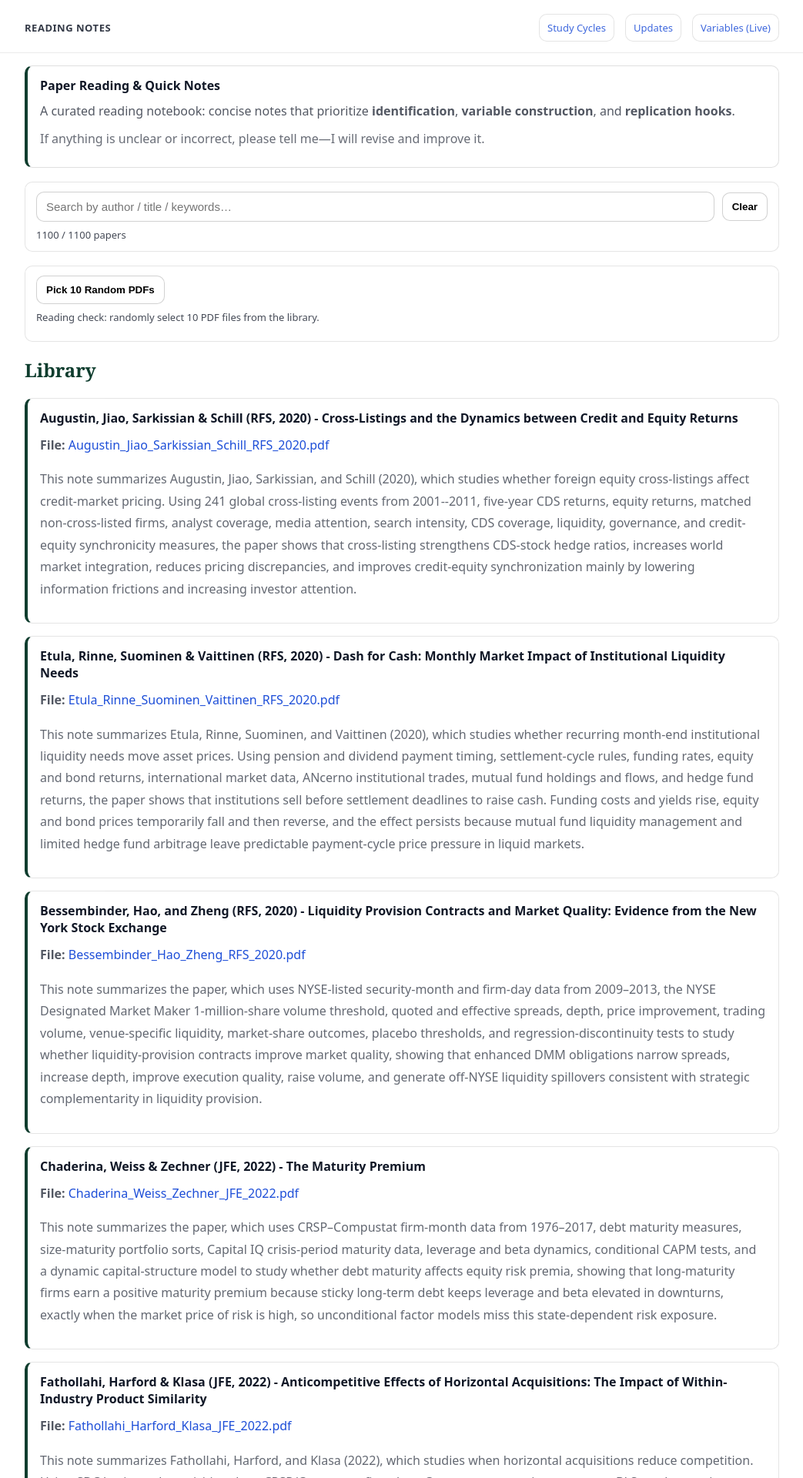
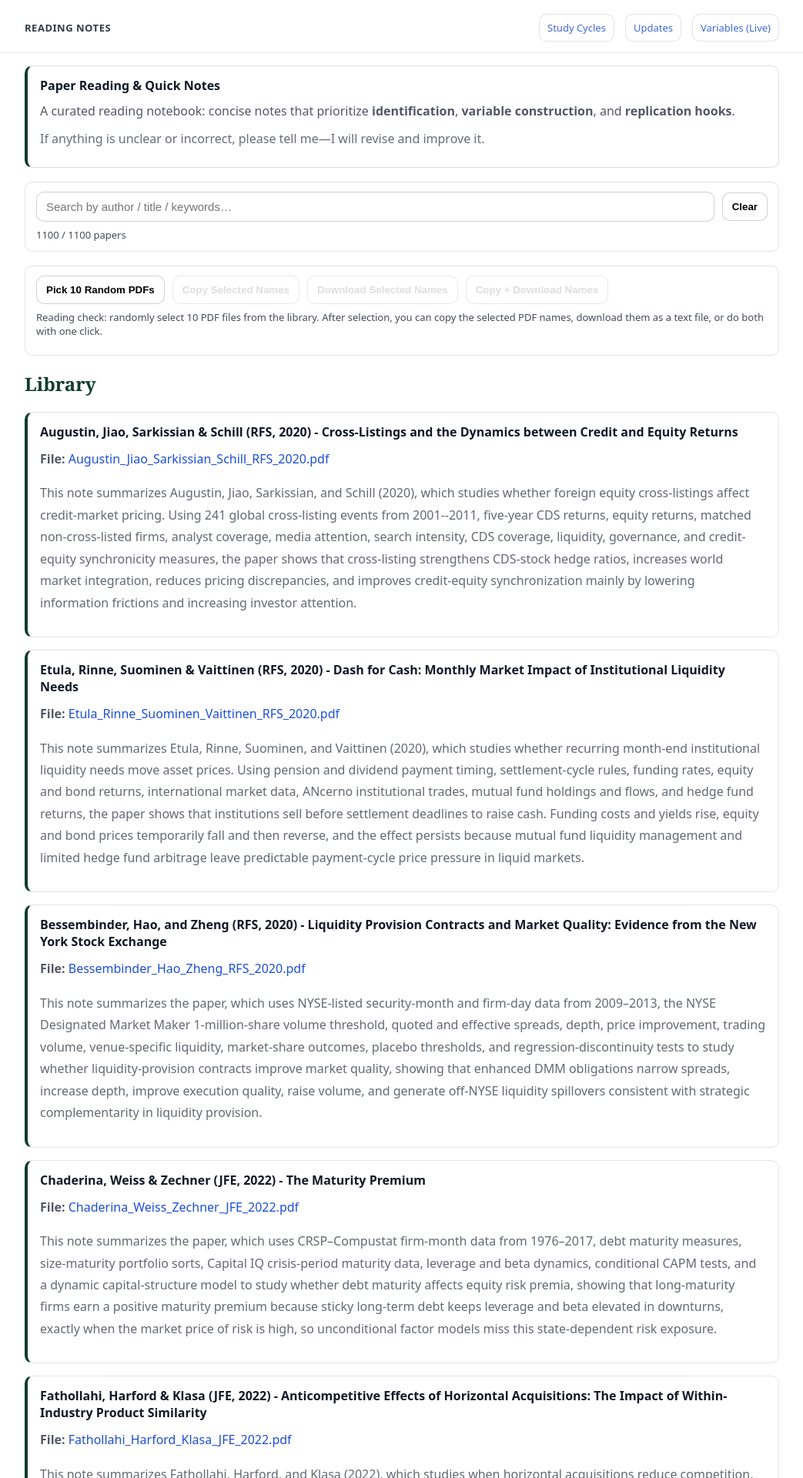
Before and after one commit to yaxinzn/study-archive, a Jekyll site: the page built from reading/index.md, in a window 1280 px wide. Shown: the top 1920 px of the page at 77% size, without its empty margins (118-1161 px from the left). Built offline with Jekyll 4.4.1, drawn with Linux system fonts in a browser that asks for light colours; some of the changed lines change nothing that is shown.

Commit message:
Refactor styles and improve PDF selection features
Refactor CSS styles and enhance button functionality for selecting and managing PDFs.

```diff
--- a/reading/index.md
+++ b/reading/index.md
@@ -16,9 +16,16 @@
   border-radius: 10px;
   background: #fff;
 }
-.reading-callout-title{ font-weight: 850; margin-bottom: 6px; }
-.reading-callout p{ margin: 8px 0; }
-.reading-small{ opacity: .88; }
+.reading-callout-title{
+  font-weight: 850;
+  margin-bottom: 6px;
+}
+.reading-callout p{
+  margin: 8px 0;
+}
+.reading-small{
+  opacity: .88;
+}
 
 /* Search */
 .reading-search{
@@ -49,7 +56,9 @@
   font-weight: 650;
   cursor:pointer;
 }
-#readingClear:hover{ transform: translateY(-1px); }
+#readingClear:hover{
+  transform: translateY(-1px);
+}
 .reading-count{
   margin-top: 8px;
   opacity: .78;
@@ -79,7 +88,7 @@
   flex-wrap:wrap;
   align-items:center;
 }
-#readingRandomBtn{
+.reading-random-row button{
   padding: 10px 12px;
   border: 1px solid rgba(0,0,0,.18);
   border-radius: 10px;
@@ -87,11 +96,23 @@
   font-weight: 650;
   cursor:pointer;
 }
-#readingRandomBtn:hover{ transform: translateY(-1px); }
+.reading-random-row button:hover{
+  transform: translateY(-1px);
+}
+.reading-random-row button:disabled{
+  opacity: .45;
+  cursor: not-allowed;
+  transform: none;
+}
 .reading-random-note{
   margin-top: 8px;
   opacity: .78;
   font-size: 13px;
+}
+.reading-random-status{
+  margin-top: 8px;
+  font-size: 13px;
+  opacity: .82;
 }
 #readingRandomList{
   margin: 10px 0 0 20px;
@@ -109,9 +130,16 @@
   border-radius: 10px;
   background: #fff;
 }
-.reading-title{ font-weight: 800; }
-.reading-file{ margin-top: 10px; }
-.reading-desc{ margin-top: 8px; opacity: .90; }
+.reading-title{
+  font-weight: 800;
+}
+.reading-file{
+  margin-top: 10px;
+}
+.reading-desc{
+  margin-top: 8px;
+  opacity: .90;
+}
 </style>
 
 <div class="reading-callout">
@@ -137,10 +165,17 @@
 <div class="reading-random">
   <div class="reading-random-row">
     <button id="readingRandomBtn" type="button">Pick 10 Random PDFs</button>
+    <button id="readingCopyBtn" type="button" disabled>Copy Selected Names</button>
+    <button id="readingDownloadNamesBtn" type="button" disabled>Download Selected Names</button>
+    <button id="readingCopyDownloadBtn" type="button" disabled>Copy + Download Names</button>
   </div>
+
   <div class="reading-random-note">
-    Reading check: randomly select 10 PDF files from the library.
+    Reading check: randomly select 10 PDF files from the library. After selection, you can copy the selected PDF names, download them as a text file, or do both with one click.
   </div>
+
+  <div class="reading-random-status" id="readingRandomStatus" aria-live="polite"></div>
+
   <ol id="readingRandomList"></ol>
 </div>
 
@@ -176,7 +211,14 @@
   const empty = document.getElementById('readingEmpty');
 
   const randomBtn = document.getElementById('readingRandomBtn');
+  const copyBtn = document.getElementById('readingCopyBtn');
+  const downloadNamesBtn = document.getElementById('readingDownloadNamesBtn');
+  const copyDownloadBtn = document.getElementById('readingCopyDownloadBtn');
   const randomList = document.getElementById('readingRandomList');
+  const randomStatus = document.getElementById('readingRandomStatus');
+
+  let selectedPDFs = [];
+  let selectedDate = '';
 
   if (!input) return;
 
@@ -195,42 +237,176 @@
       if (ok) shown += 1;
     }
 
-    if (count) count.textContent = `${shown} / ${entries.length} papers`;
-    if (empty) empty.style.display = (shown === 0) ? 'block' : 'none';
+    if (count) {
+      count.textContent = `${shown} / ${entries.length} papers`;
+    }
+
+    if (empty) {
+      empty.style.display = shown === 0 ? 'block' : 'none';
+    }
   }
 
-  function pickRandomPDFs(){
-    if (!randomList) return;
+  function getLocalDateStamp(){
+    const now = new Date();
+    const year = now.getFullYear();
+    const month = String(now.getMonth() + 1).padStart(2, '0');
+    const day = String(now.getDate()).padStart(2, '0');
 
-    const pdfs = Array.from(document.querySelectorAll('.reading-file a'))
+    return `${year}-${month}-${day}`;
+  }
+
+  function getPDFs(){
+    return Array.from(document.querySelectorAll('.reading-file a'))
       .map(a => ({
         name: a.textContent.trim(),
         href: a.getAttribute('href')
       }))
-      .filter(x => x.name);
+      .filter(pdf => pdf.name && pdf.href);
+  }
 
-    const shuffled = pdfs
-      .map(x => ({ x, r: Math.random() }))
-      .sort((a, b) => a.r - b.r)
-      .map(o => o.x)
-      .slice(0, 10);
+  function shuffle(items){
+    return items
+      .map(item => ({ item, randomValue: Math.random() }))
+      .sort((a, b) => a.randomValue - b.randomValue)
+      .map(obj => obj.item);
+  }
+
+  function setActionButtonsEnabled(enabled){
+    if (copyBtn) {
+      copyBtn.disabled = !enabled;
+    }
+
+    if (downloadNamesBtn) {
+      downloadNamesBtn.disabled = !enabled;
+    }
+
+    if (copyDownloadBtn) {
+      copyDownloadBtn.disabled = !enabled;
+    }
+  }
+
+  function formatSelectedNames(){
+    return selectedPDFs
+      .map((pdf, index) => `${index + 1}. ${pdf.name}`)
+      .join('\n');
+  }
+
+  function formatSelectedNamesFile(){
+    return [
+      `Random PDF Selection Date: ${selectedDate}`,
+      '',
+      formatSelectedNames()
+    ].join('\n');
+  }
+
+  function renderRandomList(){
+    if (!randomList) return;
 
     randomList.innerHTML = '';
 
-    if (shuffled.length === 0) {
+    if (selectedPDFs.length === 0) {
       randomList.innerHTML = '<li>No PDFs found.</li>';
       return;
     }
 
-    for (const pdf of shuffled) {
+    for (const pdf of selectedPDFs) {
       const li = document.createElement('li');
       const a = document.createElement('a');
 
       a.textContent = pdf.name;
       a.href = pdf.href;
+      a.target = '_blank';
+      a.rel = 'noopener';
 
       li.appendChild(a);
       randomList.appendChild(li);
+    }
+  }
+
+  function pickRandomPDFs(){
+    const pdfs = getPDFs();
+
+    selectedPDFs = shuffle(pdfs).slice(0, 10);
+    selectedDate = getLocalDateStamp();
+
+    renderRandomList();
+
+    const hasSelection = selectedPDFs.length > 0;
+    setActionButtonsEnabled(hasSelection);
+
+    if (randomStatus) {
+      if (hasSelection) {
+        randomStatus.textContent = `Selected ${selectedPDFs.length} PDF names on ${selectedDate}.`;
+      } else {
+        randomStatus.textContent = 'No PDFs were found in the library.';
+      }
+    }
+  }
+
+  async function copySelectedNames(showStatus = true){
+    if (!selectedPDFs.length) return false;
+
+    const text = formatSelectedNames();
+
+    try {
+      if (navigator.clipboard && window.isSecureContext) {
+        await navigator.clipboard.writeText(text);
+      } else {
+        throw new Error('Clipboard API is unavailable.');
+      }
+    } catch (err) {
+      const temp = document.createElement('textarea');
+
+      temp.value = text;
+      temp.setAttribute('readonly', '');
+      temp.style.position = 'absolute';
+      temp.style.left = '-9999px';
+
+      document.body.appendChild(temp);
+      temp.select();
+      document.execCommand('copy');
+      document.body.removeChild(temp);
+    }
+
+    if (showStatus && randomStatus) {
+      randomStatus.textContent = `Copied ${selectedPDFs.length} PDF names to clipboard. Selection date: ${selectedDate}.`;
+    }
+
+    return true;
+  }
+
+  function downloadSelectedNames(showStatus = true){
+    if (!selectedPDFs.length) return false;
+
+    const fileContent = formatSelectedNamesFile();
+    const blob = new Blob([fileContent], { type: 'text/plain;charset=utf-8' });
+    const url = URL.createObjectURL(blob);
+
+    const a = document.createElement('a');
+    a.href = url;
+    a.download = `${selectedDate}.txt`;
+
+    document.body.appendChild(a);
+    a.click();
+    document.body.removeChild(a);
+
+    URL.revokeObjectURL(url);
+
+    if (showStatus && randomStatus) {
+      randomStatus.textContent = `Downloaded selected PDF names as ${selectedDate}.txt.`;
+    }
+
+    return true;
+  }
+
+  async function copyAndDownloadSelectedNames(){
+    if (!selectedPDFs.length) return;
+
+    await copySelectedNames(false);
+    downloadSelectedNames(false);
+
+    if (randomStatus) {
+      randomStatus.textContent = `Copied and downloaded ${selectedPDFs.length} PDF names as ${selectedDate}.txt.`;
     }
   }
 
@@ -250,7 +426,11 @@
   });
 
   randomBtn && randomBtn.addEventListener('click', pickRandomPDFs);
+  copyBtn && copyBtn.addEventListener('click', () => copySelectedNames(true));
+  downloadNamesBtn && downloadNamesBtn.addEventListener('click', () => downloadSelectedNames(true));
+  copyDownloadBtn && copyDownloadBtn.addEventListener('click', copyAndDownloadSelectedNames);
 
+  setActionButtonsEnabled(false);
   update();
 })();
 </script>
```
